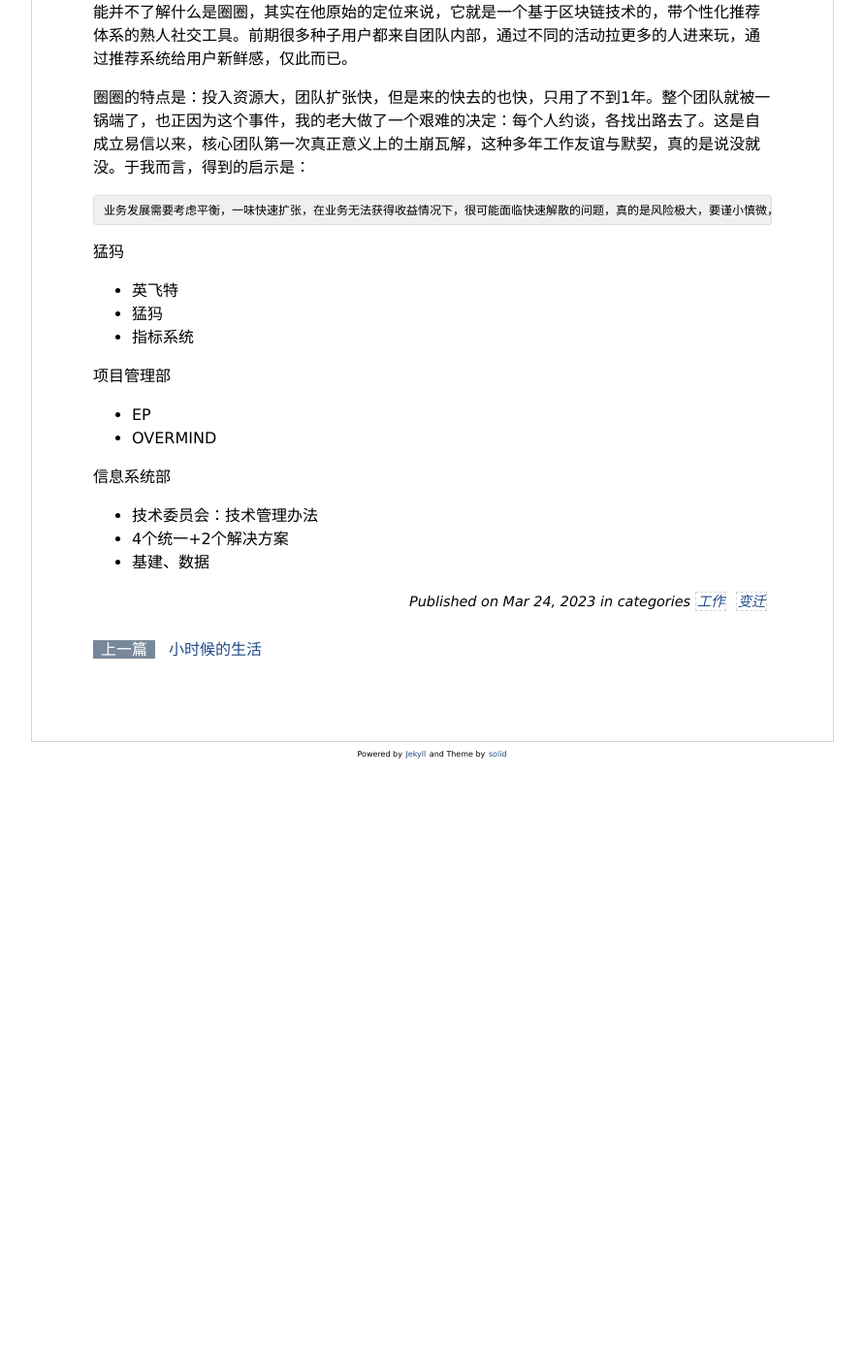
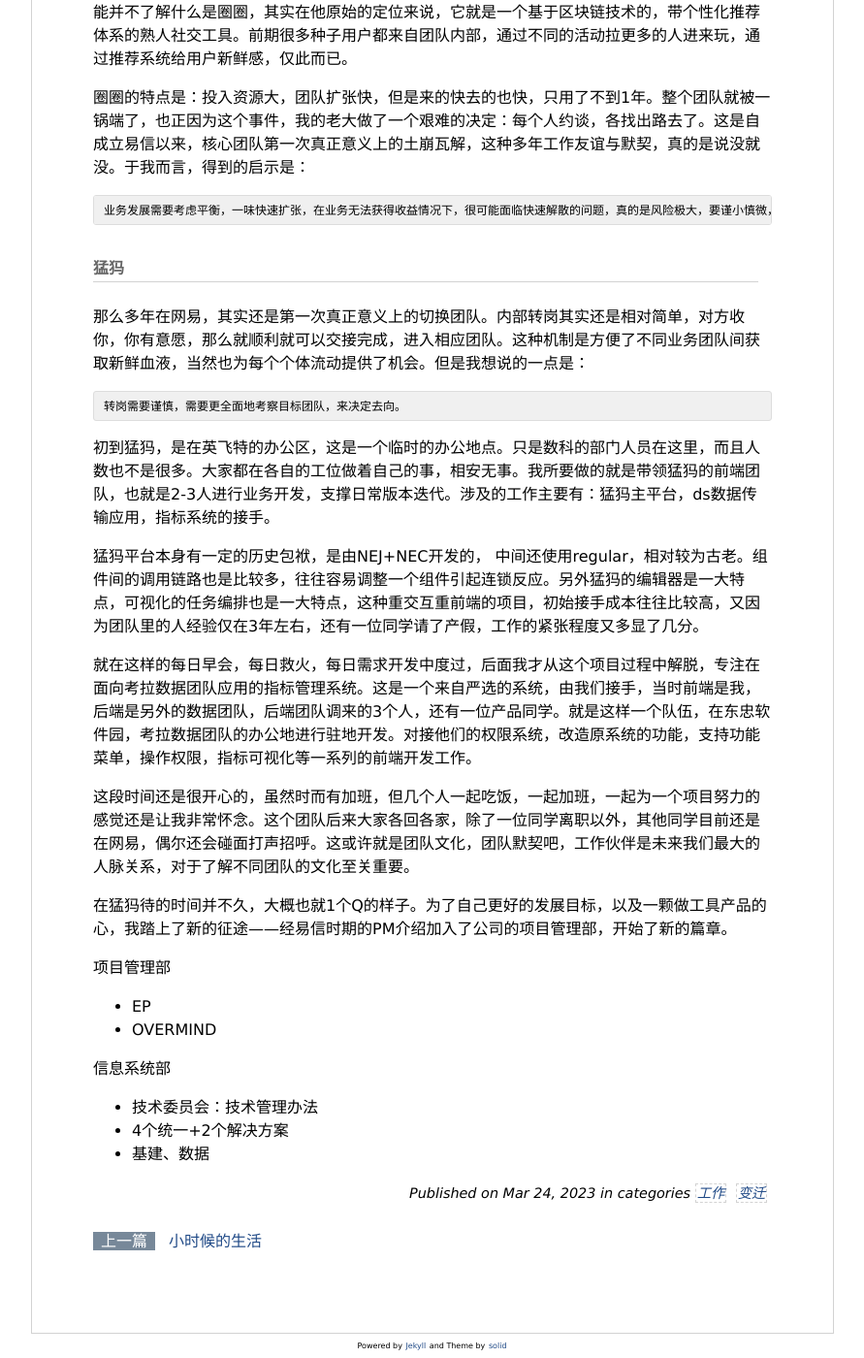
Before and after one commit to qingtian/biography, a Jekyll site: the page built from _posts/2023-03-24-job-changes.md, in a window 1280 px wide and 1400 px high, scrolled down 3758 px. Shown: the whole window at 97% size, without its empty margins (194-1085 px from the left). Built offline with Jekyll 4.4.1, drawn with Linux system fonts in a browser that asks for light colours; comment, search, counter and statistics services are not loaded; before the commit the page ends 4548 px from its top, so only the background shows below that.

Commit message:
《猛犸》

````diff
--- a/_posts/2023-03-24-job-changes.md
+++ b/_posts/2023-03-24-job-changes.md
@@ -111,10 +111,23 @@ valine-path: '/2023/03/24/job-changes/'
 业务发展需要考虑平衡，一味快速扩张，在业务无法获得收益情况下，很可能面临快速解散的问题，真的是风险极大，要谨小慎微，特别注意才行。
 ```
 
-猛犸
-- 英飞特
-- 猛犸
-- 指标系统
+#### 猛犸
+
+那么多年在网易，其实还是第一次真正意义上的切换团队。内部转岗其实还是相对简单，对方收你，你有意愿，那么就顺利就可以交接完成，进入相应团队。这种机制是方便了不同业务团队间获取新鲜血液，当然也为每个个体流动提供了机会。但是我想说的一点是：
+
+```
+转岗需要谨慎，需要更全面地考察目标团队，来决定去向。
+```
+
+初到猛犸，是在英飞特的办公区，这是一个临时的办公地点。只是数科的部门人员在这里，而且人数也不是很多。大家都在各自的工位做着自己的事，相安无事。我所要做的就是带领猛犸的前端团队，也就是2-3人进行业务开发，支撑日常版本迭代。涉及的工作主要有：猛犸主平台，ds数据传输应用，指标系统的接手。
+
+猛犸平台本身有一定的历史包袱，是由NEJ+NEC开发的， 中间还使用regular，相对较为古老。组件间的调用链路也是比较多，往往容易调整一个组件引起连锁反应。另外猛犸的编辑器是一大特点，可视化的任务编排也是一大特点，这种重交互重前端的项目，初始接手成本往往比较高，又因为团队里的人经验仅在3年左右，还有一位同学请了产假，工作的紧张程度又多显了几分。
+
+就在这样的每日早会，每日救火，每日需求开发中度过，后面我才从这个项目过程中解脱，专注在面向考拉数据团队应用的指标管理系统。这是一个来自严选的系统，由我们接手，当时前端是我，后端是另外的数据团队，后端团队调来的3个人，还有一位产品同学。就是这样一个队伍，在东忠软件园，考拉数据团队的办公地进行驻地开发。对接他们的权限系统，改造原系统的功能，支持功能菜单，操作权限，指标可视化等一系列的前端开发工作。
+
+这段时间还是很开心的，虽然时而有加班，但几个人一起吃饭，一起加班，一起为一个项目努力的感觉还是让我非常怀念。这个团队后来大家各回各家，除了一位同学离职以外，其他同学目前还是在网易，偶尔还会碰面打声招呼。这或许就是团队文化，团队默契吧，工作伙伴是未来我们最大的人脉关系，对于了解不同团队的文化至关重要。
+
+在猛犸待的时间并不久，大概也就1个Q的样子。为了自己更好的发展目标，以及一颗做工具产品的心，我踏上了新的征途——经易信时期的PM介绍加入了公司的项目管理部，开始了新的篇章。
 
 项目管理部
 - EP
````
